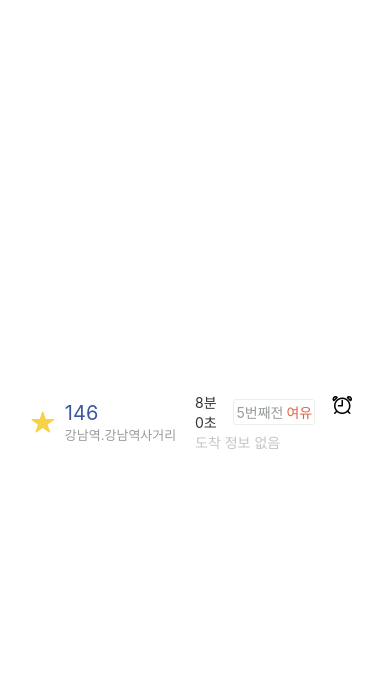
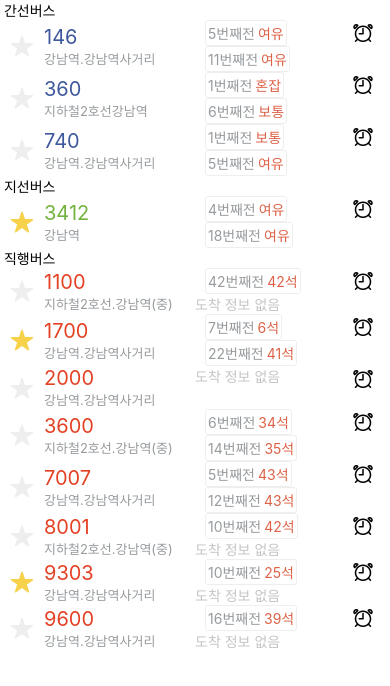
Before and after one commit to jeonportfolio/REACT-NATIVE-bus-list-, a React Native app: screen / in a window 390 px wide. Shown: the top 686 px of the page. Built offline with nearby package versions, Linux system fonts and the light colour scheme.

Commit message:
실데이터 매핑

```diff
--- a/App.js
+++ b/App.js
@@ -1,17 +1,66 @@
 import { StatusBar } from 'expo-status-bar';
-import { SafeAreaView, StyleSheet, Text, View } from 'react-native';
+import { SafeAreaView, SectionList, StyleSheet, Text, View } from 'react-native';
 import BusInfo from './src/BusInfo';
 import { COLOR } from './src/color';
+import { busStop, getBusNumColorByType, getRemainedTimeText, getSeatStatusText, getSections } from './src/data';
+import dayjs from 'dayjs';
 
 export default function App() {
+  const sections = getSections(busStop.buses);
+  const now = dayjs();
+
+  const renderItem = ({ item: bus }) => {
+    const numColor = getBusNumColorByType(bus.type);
+    const firstNextBusInfo = bus.nextBusInfos?.[0] ?? null;
+    const secondNextBusInfo = bus.nextBusInfos?.[1] ?? null;
+    const newNextBusInfos =
+      !firstNextBusInfo && !secondNextBusInfo
+        ? [null]
+        : [firstNextBusInfo, secondNextBusInfo];
+
+    // if (bus.num === 2000) {
+    //   console.log(bus.num, 'newNextBusInfos', newNextBusInfos); // TODO: 확인
+    // }
+
+    const processedNextBusInfos = newNextBusInfos.map((info) => {
+      if (!info)
+        return {
+          hasInfo: false,
+          remainedTimeText: "도착 정보 없음",
+        };
+
+      const { arrivalTime, numOfRemainedStops, numOfPassengers } = info;
+      const remainedTimeText = getRemainedTimeText(now, arrivalTime);
+      const seatStatusText = getSeatStatusText(bus.type, numOfPassengers);
+      return {
+        hasInfo: true,
+        remainedTimeText,
+        numOfRemainedStops,
+        seatStatusText,
+      };
+    });
+
+
+
+    return(
+      <BusInfo
+          isBookmarked={bus.isBookmarked}
+          onPressBookmark={() => {}}
+          num={bus.num}
+          directionDescription={bus.directionDescription}
+          numColor={numColor}
+          processedNextBusInfos={processedNextBusInfos}
+      />
+    )
+  };
+
   return (
     <SafeAreaView style={styles.container}>
-      <BusInfo
-          isBookmarked={true}
-          onPressBookmark={() => {}}
-          num={146}
-          directionDescription="강남역.강남역사거리"
-          numColor={COLOR.BUS_B}
+      <SectionList
+          style= {{ flex:1, width: "100%"}}
+          sections={sections}
+          renderSectionHeader={({ section: {title}}) => <Text> {title} </Text>}
+          renderItem={renderItem}
       />
     </SafeAreaView>
   );
--- a/src/BusInfo.js
+++ b/src/BusInfo.js
@@ -2,14 +2,16 @@
 import BookmarkButton from "./BookmarkButton"
 import { COLOR } from "./color"
 import AlarmButton from "./AlarmButton"
-import NextBusINfo from "./NextBusINfo"
+import NextBusInfo from "./NextBusInfo"
 
 export default ({
     isBookmarked,
     onPressBookmark,
     num,
     numColor,
-    directionDescription
+    directionDescription,
+    processedNextBusInfos,
+
 }) => {
 
     return (
@@ -31,16 +33,15 @@
             <View style={{ flex: 1, flexDirection: "row", alignContent:"center"}}>
                 {/* 남은시간/ n번째 전 / 여유 */}
                 <View style={{ flex:1 }}>
-                   <NextBusINfo
-                        hasInfo={true}
-                        remainTimeText={"8분 0초"}
-                        numOfRemainedStops={5}
-                        seatStatusText={"여유"}
-                   />
-                    <NextBusINfo
-                        hasInfo={false}
-                        remainTimeText="도착정보 없음"
-                   />
+                    {processedNextBusInfos.map( info => (
+                             <NextBusInfo
+                                 hasInfo={info.hasInfo}
+                                 remainTimeText={info.remainTimeText}
+                                 numOfRemainedStops={info.numOfRemainedStops}
+                                 seatStatusText={info.seatStatusText}
+                            />
+                    ))}
+
                 </View>
                 <AlarmButton onPress={() => {}} style={{paddingHorizontal: 15}}/>
             </View>
--- a/src/data.js
+++ b/src/data.js
@@ -1,3 +1,4 @@
+
 import dayjs from 'dayjs';
 import { COLOR } from './color';
 
@@ -229,6 +230,8 @@
   return sections;
 };
 
+
+
 export const getBusNumColorByType = (type) => {
   switch (type) {
      case "B":
```
Lines whose indentation alone changed are shown as unchanged.
